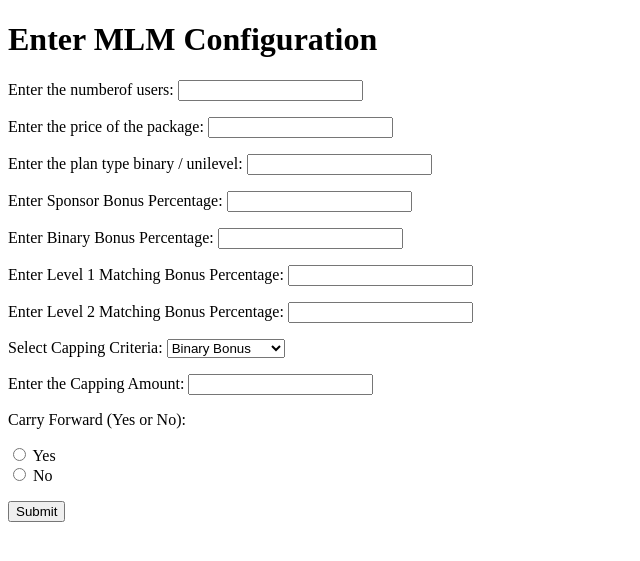
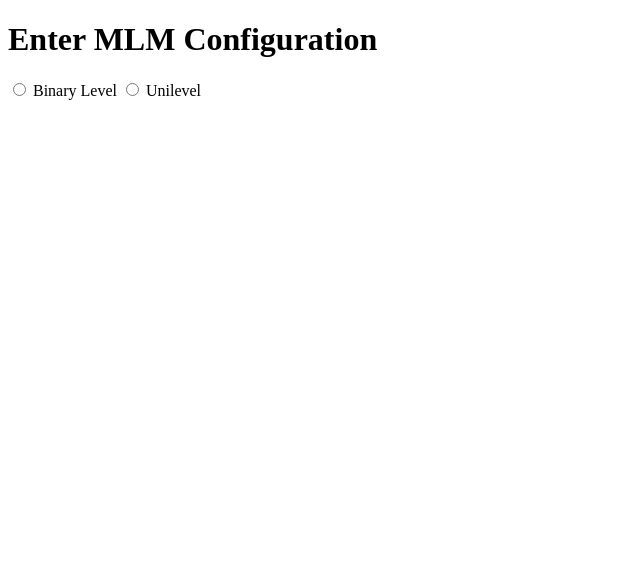
Before and after one commit to Meenakshi-Sundaram-A/mlm_simultor, a Django app: page / in a window 1280 px wide. Shown: the top 561 px of the page, without its empty margins (0-640 px from the left). Run offline with Django 5.2, Linux system fonts and the light colour scheme.

Commit message:
Created proper interface

```diff
--- a/calculator/forms.py
+++ b/calculator/forms.py
@@ -3,11 +3,10 @@ from django import forms
 class FormData(forms.Form):
     num_of_users = forms.IntegerField(label="Enter the numberof users",required=True)
     package_price = forms.FloatField(label="Enter the price of the package",required=True)
-    plan_type = forms.CharField(label="Enter the plan type binary / unilevel",required = True)
-    sponsor_bonus_percentage = forms.IntegerField(label="Enter Sponsor Bonus Percentage")
-    binary_bonus_percentage = forms.IntegerField(label="Enter Binary Bonus Percentage")
-    lev1_percentage = forms.IntegerField(label="Enter Level 1 Matching Bonus Percentage")
-    lev2_percentage = forms.IntegerField(label="Enter Level 2 Matching Bonus Percentage")
+    sponsor_bonus_percentage = forms.IntegerField(label="Enter Sponsor Bonus Percentage",required=True)
+    binary_bonus_percentage = forms.IntegerField(label="Enter Binary Bonus Percentage",required=True)
+    lev1_percentage = forms.IntegerField(label="Enter Level 1 Matching Bonus Percentage",required=True)
+    lev2_percentage = forms.IntegerField(label="Enter Level 2 Matching Bonus Percentage",required=True)
     CAPPING_SCOPE_CHOICE = [
         ('binary_bonus', 'Binary Bonus'),
         ('sponsor_bonus', 'Sponsor Bonus'),
@@ -20,3 +19,10 @@ class FormData(forms.Form):
         ('no','No'),
     ]
     carry_yes_no = forms.ChoiceField(choices=CARRY_CHOICE,widget=forms.RadioSelect,label="Carry Forward (Yes or No)",required=True)
+
+
+class UniLevelFormData(forms.Form):
+    num_of_users = forms.IntegerField(label="Enter the numberof users",required=True)
+    package_price = forms.FloatField(label="Enter the price of the package",required=True)
+    sponsor_bonus_percentage = forms.IntegerField(label="Enter Sponsor Bonus Percentage")
+    max_child = forms.IntegerField(label="Enter max children per person", required=True)
--- a/calculator/views.py
+++ b/calculator/views.py
@@ -1,56 +1,103 @@
 import json
 import requests
-from .forms import FormData
+from .forms import FormData, UniLevelFormData
 from django.http import JsonResponse
 from django.shortcuts import render
 from django.views.decorators.csrf import csrf_exempt
 
 
 # Create your views here.
+# def user_input_view(request):
+#     if request.method == "POST":
+#         form = FormData(request.POST)
+
+#         if form.is_valid():
+#             num_of_users = form.cleaned_data['num_of_users']
+#             package_price = form.cleaned_data['package_price']
+#             plan_type = form.cleaned_data['plan_type']
+#             sponsor_bonus_percentage = form.cleaned_data['sponsor_bonus_percentage']
+#             binary_bonus_percentage = form.cleaned_data['binary_bonus_percentage']
+#             lev1_percentage = form.cleaned_data['lev1_percentage']
+#             lev2_percentage = form.cleaned_data['lev2_percentage']
+#             capping_scope = form.cleaned_data['capping_scope']
+#             capping_amount = form.cleaned_data['capping_amount']
+#             carry_yes_no = form.cleaned_data['carry_yes_no']
+
+#             data = {
+#                 "num_of_users":num_of_users,
+#                 "package_price":package_price,
+#                 "plan_type":plan_type,
+#                 "sponsor_bonus_percentage":sponsor_bonus_percentage,
+#                 "binary_bonus_percentage":binary_bonus_percentage,
+#                 "lev1_percentage":lev1_percentage,
+#                 "lev2_percentage":lev2_percentage,
+#                 "capping_scope":capping_scope,
+#                 "capping_amount":capping_amount,
+#                 "carry_yes_no":carry_yes_no
+#             }
+
+#             try:
+#                 response = requests.post('http://localhost:8080/api/processData', json=data)
+#                 response.raise_for_status()
+#                 results = response.json()
+#                 return render(request, 'display_members.html', {
+#                     'results': results,
+#                 })
+#             except requests.exceptions.RequestException as e:
+#                 return JsonResponse({'error': f'Failed to communicate with Go server: {str(e)}'}, status=500)
+#         else:
+#             return render(request, 'form_template.html', {'form': form})
+
+#     else:
+#         form = FormData()
+#         return render(request, 'form_template.html', {'form': form})
+
 def user_input_view(request):
+
+    binary_form = FormData(request.POST or None)
+    unilevel_form = UniLevelFormData(request.POST or None)
+    plan_type = request.POST.get("plan_type","")
+    print(plan_type)
+
     if request.method == "POST":
-        form = FormData(request.POST)
+        if plan_type == "binary" and binary_form.is_valid():
+            data = {
+                    "num_of_users": binary_form.cleaned_data['num_of_users'],
+                    "package_price":binary_form.cleaned_data['package_price'],
+                    "sponsor_bonus_percentage":binary_form.cleaned_data['sponsor_bonus_percentage'],
+                    "binary_bonus_percentage":binary_form.cleaned_data['binary_bonus_percentage'],
+                    "lev1_percentage":binary_form.cleaned_data['lev1_percentage'],
+                    "lev2_percentage":binary_form.cleaned_data['lev2_percentage'],
+                    "capping_scope":binary_form.cleaned_data['capping_scope'],
+                    "capping_amount":binary_form.cleaned_data['capping_amount'],
+                    "carry_yes_no":binary_form.cleaned_data['carry_yes_no'],
+                    "plan_type":"binary",
+                }
+        elif plan_type == "unilevel" and unilevel_form.is_valid():
+            data = {
+                    "num_of_users": unilevel_form.cleaned_data['num_of_users'],
+                    "package_price":unilevel_form.cleaned_data['package_price'],
+                    "sponsor_bonus_percentage":unilevel_form.cleaned_data['sponsor_bonus_percentage'],
+                    "max_child":unilevel_form.cleaned_data['max_child'],
+                    "plan_type":"unilevel",
+                }
 
-        if form.is_valid():
-            num_of_users = form.cleaned_data['num_of_users']
-            package_price = form.cleaned_data['package_price']
-            plan_type = form.cleaned_data['plan_type']
-            sponsor_bonus_percentage = form.cleaned_data['sponsor_bonus_percentage']
-            binary_bonus_percentage = form.cleaned_data['binary_bonus_percentage']
-            lev1_percentage = form.cleaned_data['lev1_percentage']
-            lev2_percentage = form.cleaned_data['lev2_percentage']
-            capping_scope = form.cleaned_data['capping_scope']
-            capping_amount = form.cleaned_data['capping_amount']
-            carry_yes_no = form.cleaned_data['carry_yes_no']
-
-            data = {
-                "num_of_users":num_of_users,
-                "package_price":package_price,
-                "plan_type":plan_type,
-                "sponsor_bonus_percentage":sponsor_bonus_percentage,
-                "binary_bonus_percentage":binary_bonus_percentage,
-                "lev1_percentage":lev1_percentage,
-                "lev2_percentage":lev2_percentage,
-                "capping_scope":capping_scope,
-                "capping_amount":capping_amount,
-                "carry_yes_no":carry_yes_no
-            }
-
+        if plan_type in ["binary", "unilevel"]:
             try:
                 response = requests.post('http://localhost:8080/api/processData', json=data)
                 response.raise_for_status()
                 results = response.json()
-                return render(request, 'display_members.html', {
-                    'results': results,
-                })
+                return render(request, 'display_members.html', {'results': results})
             except requests.exceptions.RequestException as e:
                 return JsonResponse({'error': f'Failed to communicate with Go server: {str(e)}'}, status=500)
-        else:
-            return render(request, 'form_template.html', {'form': form})
 
+        return render(request, 'form_template.html', {
+            'binary_form': binary_form,
+            'unilevel_form': unilevel_form
+        })
     else:
-        form = FormData()
-        return render(request, 'form_template.html', {'form': form})
+        return render(request, 'form_template.html', {'binary_form': binary_form,'unilevel_form': unilevel_form})
+
 
 @csrf_exempt
 def process_results(request):
--- a/templates/form_template.html
+++ b/templates/form_template.html
@@ -4,16 +4,47 @@
     <meta charset="UTF-8">
     <meta name="viewport" content="width=device-width, initial-scale=1.0">
     <title>Form Input</title>
+    <script>
+        function showForm(formId) {
+            // Show the correct form
+            document.getElementById("binaryForm").style.display = formId === 'binaryForm' ? 'block' : 'none';
+            document.getElementById("unilevelForm").style.display = formId === 'unilevelForm' ? 'block' : 'none';
+
+            // Set the appropriate planType value based on the selected form
+            if (formId === 'binaryForm') {
+                document.getElementById("binaryPlanType").value = 'binary';
+                document.getElementById("unilevelPlanType").value = '';  // Clear other form's value
+            } else if (formId === 'unilevelForm') {
+                document.getElementById("unilevelPlanType").value = 'unilevel';
+                document.getElementById("binaryPlanType").value = '';  // Clear other form's value
+            }
+        }
+    </script>
 </head>
 <body>
     <h1>Enter MLM Configuration</h1>
 
+    <label><input type="radio" name="plan_type" value="binary" onclick="showForm('binaryForm')"> Binary Level</label>
+    <label><input type="radio" name="plan_type" value="unilevel" onclick="showForm('unilevelForm')"> Unilevel</label>
+
+    <!-- Unilevel Form -->
     <form method="POST">
         {% csrf_token %}
+        <input type="hidden" name="plan_type" id="unilevelPlanType">
+        <div id="unilevelForm" style="display:none;">
+            {{ unilevel_form.as_p }}
+            <button type="submit">Submit Unilevel Form</button>
+        </div>
+    </form>
 
-        {{ form.as_p }}
-
-        <button type="submit">Submit</button>
+    <!-- Binary Form -->
+    <form method="POST">
+        {% csrf_token %}
+        <input type="hidden" name="plan_type" id="binaryPlanType">
+        <div id="binaryForm" style="display:none;">
+            {{ binary_form.as_p }}
+            <button type="submit">Submit Binary Form</button>
+        </div>
     </form>
 </body>
 </html>
```
